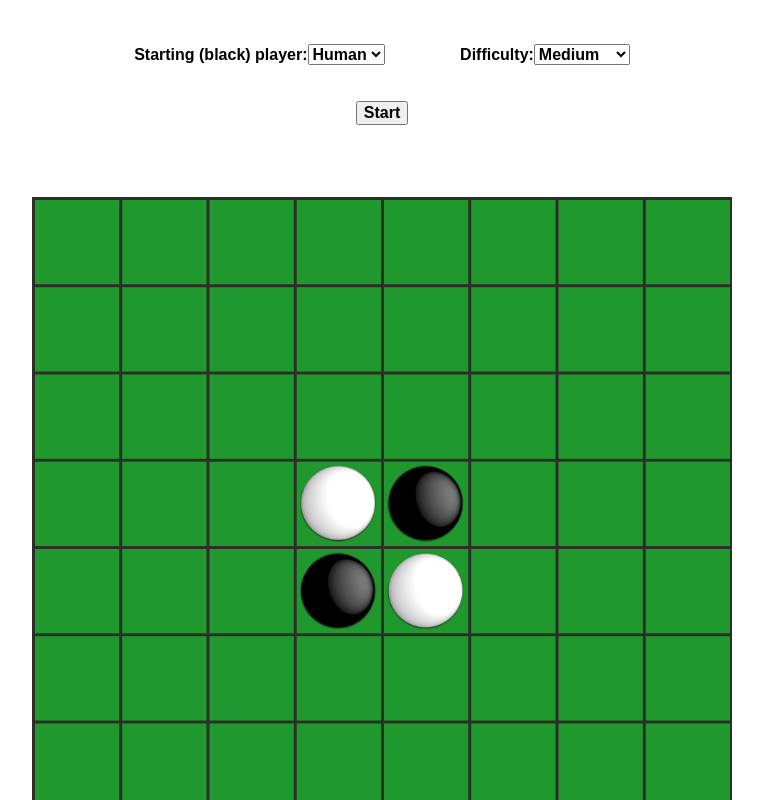
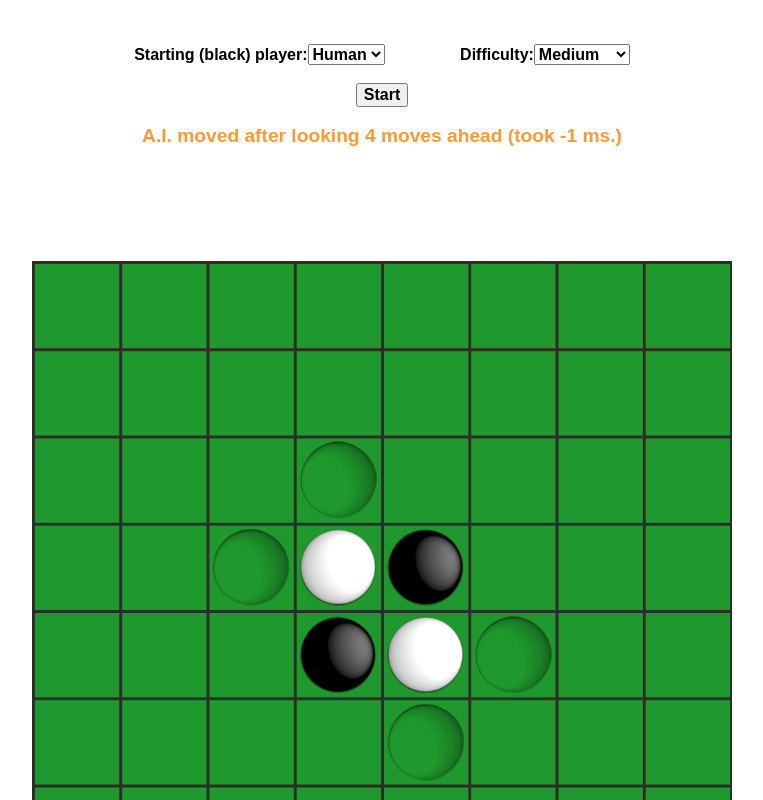
Before and after one commit to dragonshivan/jsSimpleGameEngine, a plain HTML site: page WebContent/ui/reversi/reversi.html in a window 1280 px wide. Both pictures are taken after a click on the button "Start". Shown: the top 800 px of the page, without its empty margins (258-1021 px from the left). Drawn offline with Linux system fonts and the light colour scheme.

Commit message:
Reversi: added possible moves marker and game output messages

```diff
--- a/WebContent/js/src/reversi/ReversiConstants.js
+++ b/WebContent/js/src/reversi/ReversiConstants.js
@@ -174,10 +174,35 @@ REVERSI.EVALUATION_CRITERIA_DICTIONARY;
 REVERSI.UI = REVERSI.UI || {};
 REVERSI.UI.BOARD_SIZE = 700;
 REVERSI.UI.CELL_SIZE = REVERSI.UI.BOARD_SIZE / 8;
+REVERSI.UI.IMG_TOKEN_WHITE = function() {
+	var imgWhiteToken = new Image();
+	imgWhiteToken.src = "img/token_white.png";
+	return imgWhiteToken;
+}();
+REVERSI.UI.IMG_TOKEN_BLACK = function() {
+	var imgBlackToken = new Image();
+	imgBlackToken.src = "img/token_black.png";
+	return imgBlackToken;
+}();
+REVERSI.UI.IMG_BOARD = function() {
+	var img = new Image();
+	img.src = "img/board.gif";
+	return img;
+}();
 REVERSI.UI.TOKEN_ROTATION_IMAGE_ATLAS = function() {
 	var tokenImageAtlast = new Image();
 	tokenImageAtlast.src = "img/token_rotation_slanted.png";
 	return tokenImageAtlast;
+}();
+REVERSI.UI.IMG_CELL_HIGHLIGHT = function() {
+	var tokenImageAtlast = new Image();
+	tokenImageAtlast.src = "img/cell_highlight.png";
+	return tokenImageAtlast;
+}();
+REVERSI.UI.IMG_POSSIBLE_MOVE = function() {
+	var img = new Image();
+	img.src = "img/possible_move.png";
+	return img;
 }();
 REVERSI.UI.TOKEN_ROTATION_FRAME_CROPS_B2W =
 	[new GAME_LOOP.ImageCrop(0 * 109, 0, 0, 0, 109, 109, REVERSI.UI.CELL_SIZE - REVERSI.UI.CELL_SIZE / 8, REVERSI.UI.CELL_SIZE - REVERSI.UI.CELL_SIZE / 8),
--- a/WebContent/js/src/reversi/ui/BoardCellGameEntity.js
+++ b/WebContent/js/src/reversi/ui/BoardCellGameEntity.js
@@ -24,13 +24,9 @@ REVERSI.BoardCellGameEntity = function(cellX, cellY) {
 		this.tokenType = REVERSI.TOKEN_TYPE_EMPTY;
 	}
 
-
-	this.imgWhiteToken = new Image();
-	this.imgWhiteToken.src = "img/token_white.png";
-	this.imgBlackToken = new Image();
-	this.imgBlackToken.src = "img/token_black.png";
-	this.imgHighlight = new Image();
-	this.imgHighlight.src = "img/cell_highlight.png";
+	this.imgWhiteToken = REVERSI.UI.IMG_TOKEN_WHITE;
+	this.imgBlackToken = REVERSI.UI.IMG_TOKEN_BLACK;
+	this.imgHighlight = REVERSI.UI.IMG_CELL_HIGHLIGHT;
 
 	this.imgSize = REVERSI.UI.CELL_SIZE - REVERSI.UI.CELL_SIZE / 8;
 	this.imgPadding = (REVERSI.UI.CELL_SIZE / 8) / 2;
@@ -47,6 +43,8 @@ REVERSI.BoardCellGameEntity = function(cellX, cellY) {
 			11);
 
 	this.currentFlipAnimation;
+
+	this.possibleMove = false;
 };
 
 REVERSI.BoardCellGameEntity.prototype = Object.create(GAME_LOOP.GameEntity.prototype);
@@ -102,6 +100,11 @@ REVERSI.BoardCellGameEntity.prototype.updateGraphics =  function(context) {
 		context.drawImage(this.imgHighlight, this.x + 1, this.y + 1, this.width - 1, this.height - 1);
 	}
 
+	if(this.possibleMove) {
+		context.drawImage(REVERSI.UI.IMG_POSSIBLE_MOVE,
+				this.x + this.imgPadding, this.y + this.imgPadding, this.imgSize, this.imgSize);
+	}
+
 	if(this.isFlipping()) {
 		this.currentFlipAnimation.onGraphicsUpdate(context, this.x + this.imgPadding, this.y + this.imgPadding);
 	} else {
--- a/WebContent/js/src/reversi/ui/BoardGameEntity.js
+++ b/WebContent/js/src/reversi/ui/BoardGameEntity.js
@@ -3,8 +3,7 @@ var REVERSI = REVERSI || {};
 REVERSI.BoardGameEntity = function() {
 	GAME_LOOP.GameEntity.call(this, 0, 0, REVERSI.UI.BOARD_SIZE, REVERSI.UI.BOARD_SIZE, -1);
 
-	this.boardImg = new Image();
-	this.boardImg.src = "img/board.gif";
+	this.boardImg = REVERSI.UI.IMG_BOARD;
 };
 
 REVERSI.BoardGameEntity.prototype = Object.create(GAME_LOOP.GameEntity.prototype);
--- a/WebContent/js/src/reversi/ui/GameUIController.js
+++ b/WebContent/js/src/reversi/ui/GameUIController.js
@@ -15,6 +15,8 @@ REVERSI.GameUIController = function() {
 	this.gameArbiter;
 
 	this.humanMovePosition;
+
+	this.messageOutputDiv = $("#messageOutputDiv");
 };
 
 REVERSI.GameUIController.prototype = Object.create(GAME_LOOP.GameEntity.prototype);
@@ -76,17 +78,24 @@ REVERSI.GameUIController.prototype.updateState =  function() {
 		return;
 	}
 	if(this.reversiGameState.isGameEnded()) {
+		this.outputEndGameMessage();
 		return;
 	}
 	if(this.reversiGameState.getPlayerToMove() === this.gameArbiter.getCpuPlayer()) {
+		this.outputMessage("A.I. is looking " + this.reversiEvaluator.getEvaluationHorizon(this.reversiGameState) + " moves ahead");
 		this.reversiGameState = this.gameArbiter.advanceGame();
 		this.updateCellsTokens();
 	} else {
+		this.outputMessage("A.I. moved after looking "
+				+ this.reversiEvaluator.getEvaluationHorizon(this.reversiGameState)
+				+ " moves ahead (took " + this.gameArbiter.cpuMoveTimeLastMs + " ms.)");
+		this.updatePossibleMoves();
 		if(this.humanMovePosition !== undefined) {
 			try {
 				this.reversiGameState = this.gameArbiter.advanceGame(this.humanMovePosition);
 				this.updateCellsTokens();
 				this.humanMovePosition = undefined;
+				this.clearPossibleMoves();
 			} catch(e) {
 				console.log(e);
 				this.humanMovePosition = undefined;
@@ -146,6 +155,28 @@ REVERSI.GameUIController.prototype.updateCellsTokens =  function() {
 /**
  * @private
  */
+REVERSI.GameUIController.prototype.updatePossibleMoves =  function() {
+	var possibleMoves = REVERSI.REVERSI_GAME_STATE_HELPER.getPossibleMoves(this.gameArbiter.humanPlayer, this.reversiGameState);
+	for(var i = 0; i < possibleMoves.length; i++) {
+		var possibleMove = possibleMoves[i];
+		this.boardCellGameEntities[possibleMove.position.x][possibleMove.position.y].possibleMove = true;
+	}
+};
+
+/**
+ * @private
+ */
+REVERSI.GameUIController.prototype.clearPossibleMoves =  function() {
+	for(var x = 0; x < 8; x++) {
+		for(var y = 0; y < 8; y++) {
+			this.boardCellGameEntities[x][y].possibleMove = false;
+		}
+	}
+};
+
+/**
+ * @private
+ */
 REVERSI.GameUIController.prototype.areTokensFlipping = function() {
 	for(var x = 0; x < 8; x++) {
 		for(var y = 0; y < 8; y++) {
@@ -156,3 +187,27 @@ REVERSI.GameUIController.prototype.areTokensFlipping = function() {
 	}
 	return false;
 };
+
+/**
+ * @private
+ */
+REVERSI.GameUIController.prototype.outputMessage = function(msg) {
+	this.messageOutputDiv.empty();
+	this.messageOutputDiv.append(msg);
+};
+
+/**
+ * @private
+ */
+REVERSI.GameUIController.prototype.outputEndGameMessage = function(msg) {
+	var gameOutcome = this.gameArbiter.getGameOutcome(this.reversiGameState);
+
+	var humanWinLoseMsg = "won";
+	if(gameOutcome.winningPlayer === this.gameArbiter.cpuPlayer) {
+		humanWinLoseMsg = "lost";
+	}
+
+	var msg = "Game ended: "
+		+ "You have " + humanWinLoseMsg + ".";
+	this.outputMessage(msg);
+};
--- a/WebContent/ui/reversi/reversi.html
+++ b/WebContent/ui/reversi/reversi.html
@@ -61,13 +61,11 @@
 			</div>
 		</div>
 		<br>
-		<br>
 		<div>
 			<input type="button" id="startGameButton" value="Start">
 		</div>
 		<br>
-		<br>
-		<div id="gameOutcomeDiv" style="font-size: 1.2em; color: #FF9933;">
+		<div id="messageOutputDiv" style="height: 100px; width: 500px; display: block; font-size: 1.2em; color: #FF9933;">
 		</div>
 		<br>
 		<br>
```
Also changed, not shown: WebContent/ui/reversi/img/possible_move.png (added).
